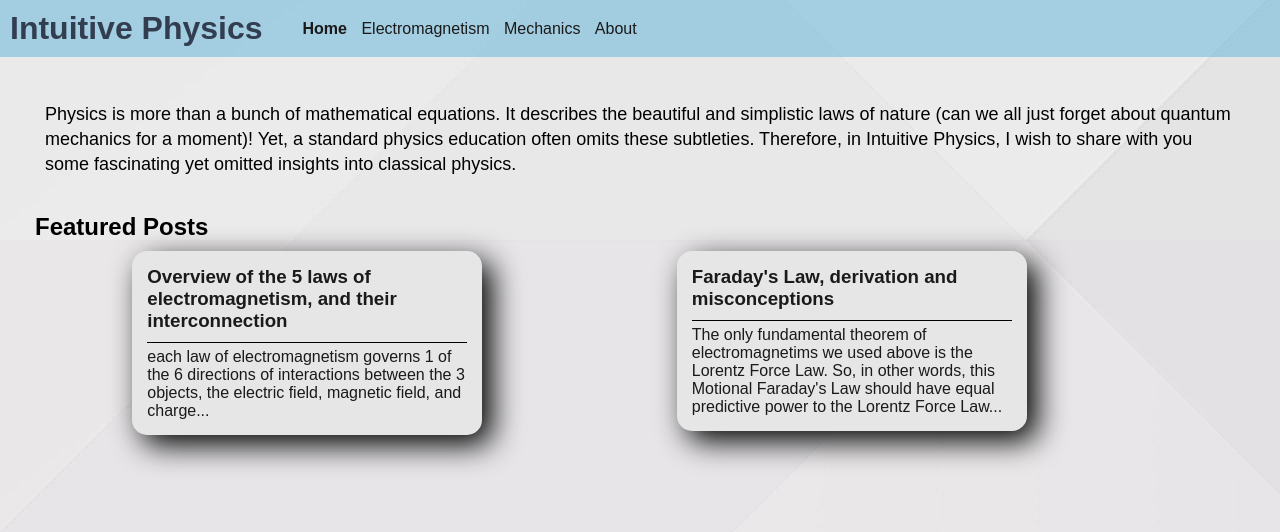
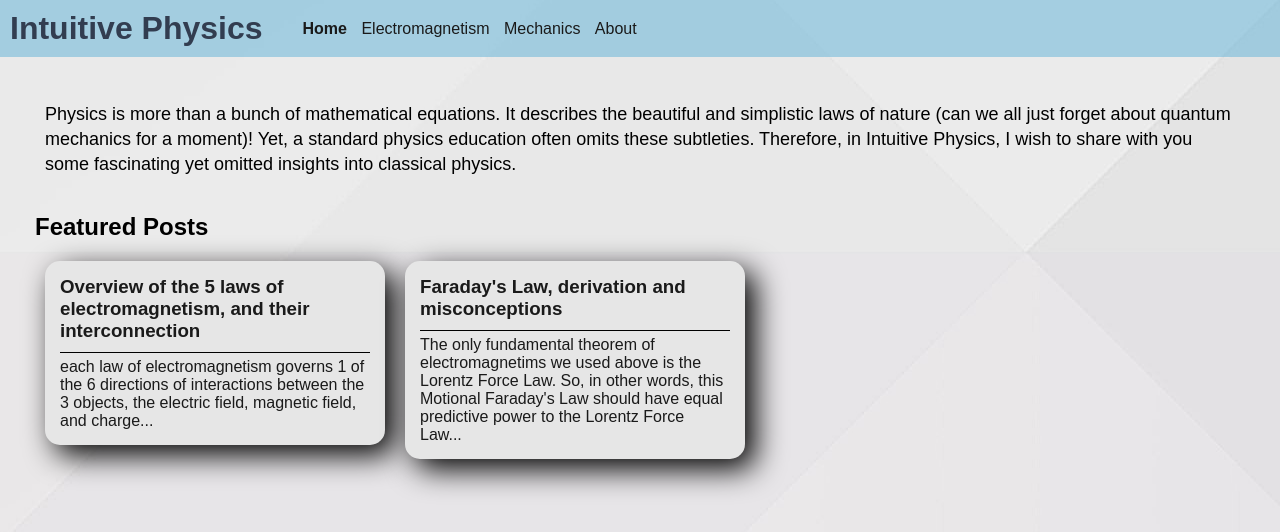
Before and after one commit to IntuitivePhysics/IntuitivePhysics, a Jekyll site: the page built from index.html, in a window 1280 px wide. Shown: the top 532 px of the page. Built offline with Jekyll 4.4.1, drawn with Linux system fonts in a browser that asks for light colours.

Commit message:
alignment

```diff
--- a/_sass/main.scss
+++ b/_sass/main.scss
@@ -73,8 +73,9 @@ main{
 }
 
 .flex-container {
+    margin-top: 10px;
     display: flex;
-    justify-content: space-around;
+    justify-content: start;
     flex-wrap: wrap;
     align-items: flex-start;
     width: 90%;
@@ -83,13 +84,12 @@ main{
 .flex-child {
     margin: 10px;
     padding: 15px;
-    flex-basis: 350px;
+    flex-basis: 340px;
     box-sizing: border-box;
 }
 
 .post-box{
     box-shadow: 10px 10px 30px 0px rgb(0, 0, 0);
-    box-sizing: border-box;
     border-radius: 15px;
     background-color: rgb(230, 230, 230);
 }
```
Also changed, not shown: 3 other files.
